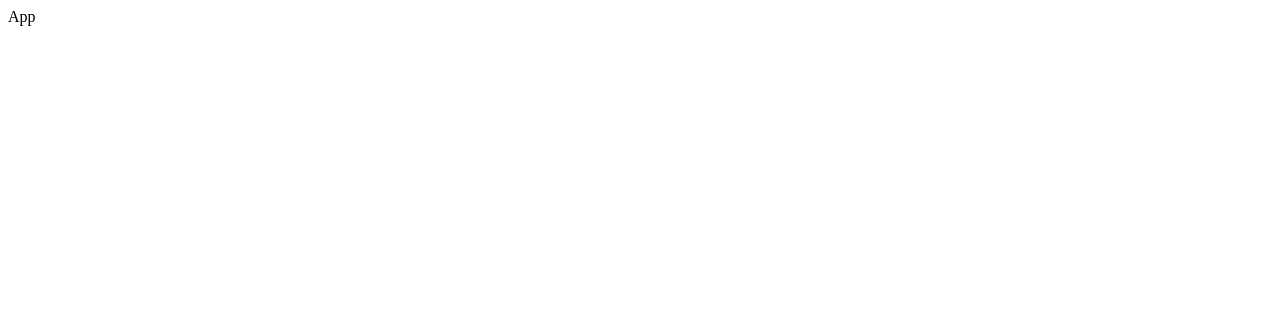
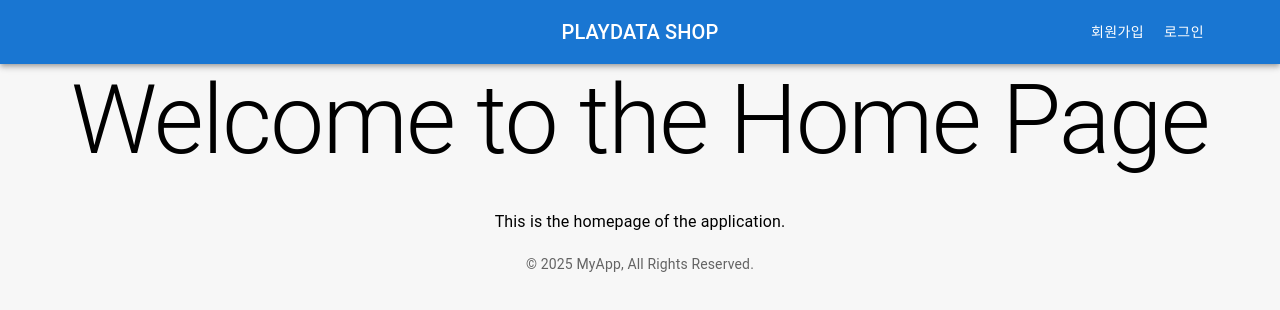
Before and after one commit to Meow-nyang/orderservice_front, a React (Vite) app: page / in a window 1280 px wide. Shown: the top 310 px of the page. Built offline with nearby package versions, Linux system fonts and the light colour scheme.

Commit message:
Header, Footer, Home 생성, Router 활성화(컴포넌트 형식으로)

```diff
--- a/src/App.css
+++ b/src/App.css
@@ -0,0 +1,41 @@
+.App {
+  display: flex;
+  flex-direction: column;
+  justify-content: space-between;
+  height: 100vh;
+}
+
+h1,
+h2 {
+  color: #333;
+}
+
+button {
+  cursor: pointer;
+}
+
+a {
+  text-decoration: none;
+  color: inherit;
+}
+
+.container {
+  max-width: 1200px;
+  margin: 0 auto;
+}
+
+.content-wrapper {
+  display: flex;
+  justify-content: center;
+  align-items: center;
+  flex-direction: column;
+}
+
+footer {
+  background-color: #f7f7f7;
+  padding: 20px 0;
+  text-align: center;
+  width: 100%;
+  position: relative;
+  bottom: 0;
+}
--- a/src/App.jsx
+++ b/src/App.jsx
@@ -1,7 +1,21 @@
 import React from 'react';
+import Header from './components/Header';
+import Footer from './components/Footer';
+import Home from './components/Home';
+import { Route, Routes } from 'react-router-dom';
 
 const App = () => {
-  return <div>App</div>;
+  return (
+    <div className='App'>
+      <Header />
+      <div className='content-wrapper'>
+        <Routes>
+          <Route path='/' element={<Home />} />
+        </Routes>
+      </div>
+      <Footer />
+    </div>
+  );
 };
 
 export default App;
--- /dev/null
+++ b/src/components/Footer.jsx
@@ -0,0 +1,14 @@
+import { Container, Typography } from '@mui/material';
+import React from 'react';
+
+const Footer = () => {
+  return (
+    <Container style={{ padding: '20px 0', textAlign: 'center' }}>
+      <Typography variant='body2' color='textSecondary'>
+        © 2025 MyApp, All Rights Reserved.
+      </Typography>
+    </Container>
+  );
+};
+
+export default Footer;
--- /dev/null
+++ b/src/components/Header.jsx
@@ -0,0 +1,54 @@
+import {
+  AppBar,
+  Button,
+  Container,
+  Grid,
+  Toolbar,
+  Typography,
+} from '@mui/material';
+import React from 'react';
+import { Link } from 'react-router-dom';
+
+const Header = () => {
+  return (
+    <AppBar position='static'>
+      <Toolbar>
+        <Container>
+          <Grid container alignItems='center'>
+            {/* 왼쪽 메뉴 (관리자용) */}
+            <Grid
+              item
+              xs={4}
+              style={{ display: 'flex', justifyContent: 'flex-start' }}
+            ></Grid>
+
+            {/* 가운데 메뉴 */}
+            <Grid item xs={4} style={{ textAlign: 'center' }}>
+              <Button color='inherit' component={Link} to='/'>
+                <Typography variant='h6'>PlayData Shop</Typography>
+              </Button>
+            </Grid>
+
+            {/* 오른쪽 메뉴 (사용자용) */}
+            <Grid
+              item
+              xs={4}
+              style={{ display: 'flex', justifyContent: 'flex-end' }}
+            >
+              <>
+                <Button color='inherit' component={Link} to='/member/create'>
+                  회원가입
+                </Button>
+                <Button color='inherit' component={Link} to='/login'>
+                  로그인
+                </Button>
+              </>
+            </Grid>
+          </Grid>
+        </Container>
+      </Toolbar>
+    </AppBar>
+  );
+};
+
+export default Header;
--- /dev/null
+++ b/src/components/Home.jsx
@@ -0,0 +1,17 @@
+import { Container, Typography } from '@mui/material';
+import React from 'react';
+
+const Home = () => {
+  return (
+    <Container>
+      <Typography variant='h1' align='center' gutterBottom>
+        Welcome to the Home Page
+      </Typography>
+      <Typography variant='body1' align='center'>
+        This is the homepage of the application.
+      </Typography>
+    </Container>
+  );
+};
+
+export default Home;
--- a/src/index.css
+++ b/src/index.css
@@ -0,0 +1,17 @@
+html,
+body {
+  margin: 0;
+  padding: 0;
+  box-sizing: border-box;
+  font-family: 'Roboto', sans-serif;
+  background-color: #f7f7f7;
+}
+
+* {
+  box-sizing: inherit;
+}
+
+a {
+  text-decoration: none;
+  color: inherit;
+}
--- a/src/main.jsx
+++ b/src/main.jsx
@@ -1,5 +1,11 @@
 import { createRoot } from 'react-dom/client';
 import './index.css';
 import App from './App.jsx';
+import { BrowserRouter } from 'react-router-dom';
 
-createRoot(document.getElementById('root')).render(<App />);
+createRoot(document.getElementById('root')).render(
+  // 라우터를 사용하려는 컴포넌트를 BrowserRouter로 감싸주세요.
+  <BrowserRouter>
+    <App />
+  </BrowserRouter>,
+);
```
